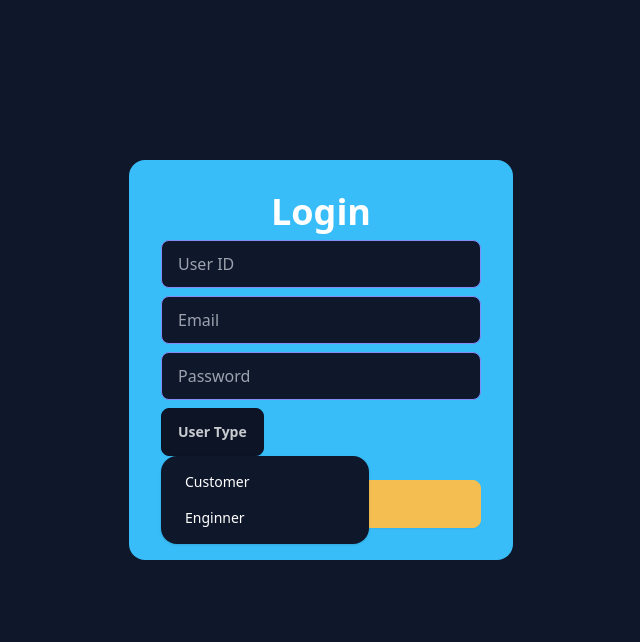
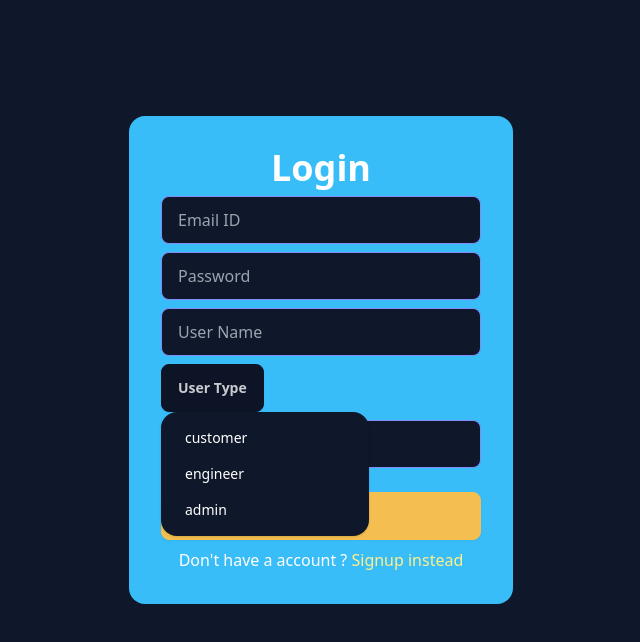
Before and after one commit to vyaki1718/CRM_REACT, a React (Vite) app: page /signup in a window 1280 px wide. Both pictures are taken after a click on the heading "User Type". Shown: the top 642 px of the page, without its empty margins (319-959 px from the left). Built offline with nearby package versions, Linux system fonts and the light colour scheme; no server answers.

Commit message:
Signup flow added

```diff
--- a/src/Redux/Slices/AuthSlice.js
+++ b/src/Redux/Slices/AuthSlice.js
@@ -11,6 +11,16 @@ const initialState= {
 export const login = createAsyncThunk('/auth/login', async (data) =>{
     try {
         const response = await axiosInstance.post('auth/signin', data);
+        return response;
+    } catch (error) {
+        console.log("error", error);
+    }
+});
+
+export const signup = createAsyncThunk('/auth/signup', async (data) =>{
+    console.log("sinup called");
+    try {
+        const response = await axiosInstance.post('auth/signup', data);
         return response;
     } catch (error) {
         console.log("error", error);
--- a/src/pages/auth/Login.jsx
+++ b/src/pages/auth/Login.jsx
@@ -1,6 +1,6 @@
 import { useState } from "react";
 import { useDispatch } from "react-redux";
-import { useNavigate } from "react-router-dom";
+import { Link,useNavigate } from "react-router-dom";
 
 import { login } from '../../Redux/Slices/AuthSlice';
 function  Login(){
@@ -62,6 +62,9 @@ function  Login(){
                 <div className="w-full card-actions mt-4">
                 <button onClick={onSubmit} className="btn btn-warning w-full font-bold text-xl">Submit</button>
                 </div>
+                <p className="text-l text-white">
+                    Don&apos;t have a account ? <Link className="text-yellow-200 hover:text-white" to="/signup">Signup instead</Link>
+                </p>
             </div>
         </div>
         </div>
--- a/src/pages/auth/Signup.jsx
+++ b/src/pages/auth/Signup.jsx
@@ -1,5 +1,60 @@
+import { useState } from "react";
+import { useDispatch } from "react-redux";
+import { Link, useNavigate } from "react-router-dom";
 
+import { signup } from '../../Redux/Slices/AuthSlice';
 function  Signup(){
+
+    const dispatch = useDispatch();
+    const navigator = useNavigate();
+
+    const [signupDetails, setSignupDetails] = useState({
+        email: "",
+        password: "",
+        name:"",
+        userType:"",
+        userStatus:"",
+        clientName:""
+    });
+
+    function handlInputChange(e){
+        const {name, value}= e.target;
+        setSignupDetails({...signupDetails, [name]:value});
+    }
+
+    function resetSignupState(){
+        setSignupDetails({
+            email: "",
+        password: "",
+        name:"",
+        userType:"",
+        userStatus:"",
+        clientName:""
+        });
+    }
+
+    async function onSubmit(){
+        console.log("sunmit");
+        if(!signupDetails.email || !signupDetails.password || !signupDetails.name || !signupDetails.userType || !signupDetails.userStatus || !signupDetails.clientName) return;
+        const response = await dispatch(signup(signupDetails));
+        console.log("res", response);
+        if(response.payload) navigator('/login');
+        else resetSignupState();
+    }
+
+    console.log("userDetail", signupDetails);
+    function handleUserType(e){
+        console.log("event",e.target.textContent);
+        const userType=e.target.textContent;
+        setSignupDetails({
+            ...signupDetails,
+            userType:userType,
+            userStatus: userType === "customer" ? "approved" : "suspended",
+        });
+        const dp = document.getElementById('userTypeDropDown');
+        // dp.removeAttribute("open");
+        dp.open = !dp.open;
+    }
 
     return (
         <div className="flex justify-center items-center h-[90vh]">
@@ -10,38 +65,60 @@ function  Signup(){
                 </div>
                 <div className="w-full">
                 <input
+                onChange={handlInputChange}
                     type="text"
-                    placeholder="User ID"
-                    className="input text-white input-bordered input-secondary w-full max-w-xs" />
-                </div>
-                <div className="w-full">
-                <input
-                    type="email"
+                    autoComplete="one-time-code"
+                    placeholder="Email ID"
                     name="email"
-                    autoComplete="one-time-code"
-                    placeholder="Email"
+                    value={signupDetails.email}
                     className="input text-white input-bordered input-secondary w-full max-w-xs" />
                 </div>
                <div className="w-full">
                <input
+                    onChange={handlInputChange}
                     type="password"
+                    autoComplete="one-time-code"
+                    name="password"
                     placeholder="Password"
-                    autoComplete="one-time-code"
+                    value={signupDetails.password}
                     className="input text-white input-bordered input-secondary w-full max-w-xs" />
                </div>
                <div className="w-full">
-               <details className="dropdown">
-                    <summary className="btn">User Type</summary>
-                    <ul className="menu dropdown-content bg-base-100 text-white rounded-box z-[1] w-52 p-2 shadow">
-                        <li><a>Customer</a></li>
-                        <li><a>Enginner</a></li>
+               <input
+                    onChange={handlInputChange}
+                    type="text"
+                    autoComplete="one-time-code"
+                    name="name"
+                    placeholder="User Name"
+                    value={signupDetails.name}
+                    className="input text-white input-bordered input-secondary w-full max-w-xs" />
+               </div>
+               <div className="w-full flex justify-start gap-2">
+               <details className="dropdown" id="userTypeDropDown">
+                    <summary className="btn">{signupDetails?.userType?.toLocaleUpperCase() || "User Type"}</summary>
+                    <ul onClick={handleUserType} className="menu dropdown-content bg-base-100 text-white rounded-box z-[1] w-52 p-2 shadow">
+                        <li><a>customer</a></li>
+                        <li><a>engineer</a></li>
+                        <li><a>admin</a></li>
                     </ul>
                     </details>
                 </div>
+                <div className="w-full">
+               <input
+                    onChange={handlInputChange}
+                    type="text"
+                    autoComplete="one-time-code"
+                    name="clientName"
+                    placeholder="Client Name"
+                    value={signupDetails.clientName}
+                    className="input text-white input-bordered input-secondary w-full max-w-xs" />
+               </div>
                 <div className="w-full card-actions mt-4">
-                <button className="btn btn-warning w-full font-bold text-xl">Submit</button>
+                <button onClick={onSubmit} className="btn btn-warning w-full font-bold text-xl">Submit</button>
                 </div>
-
+                <p className="text-l text-white">
+                    Don&apos;t have a account ? <Link className="text-yellow-200 hover:text-white" to="/signup">Signup instead</Link>
+                </p>
             </div>
         </div>
         </div>
--- a/src/routing/MainRoutes.jsx
+++ b/src/routing/MainRoutes.jsx
@@ -10,8 +10,8 @@ function MainRoutes(){
     return(
         <BrowserRouter>
         <Routes>
-            <Route path="/" element={<Home />} />
-            <Route path="/login" element={<Login />} />
+            <Route path="/home" element={<Home />} />
+            <Route path="/" element={<Login />} />
             <Route path="/signup" element={<Signup />} />
         </Routes>
         </BrowserRouter>
```
